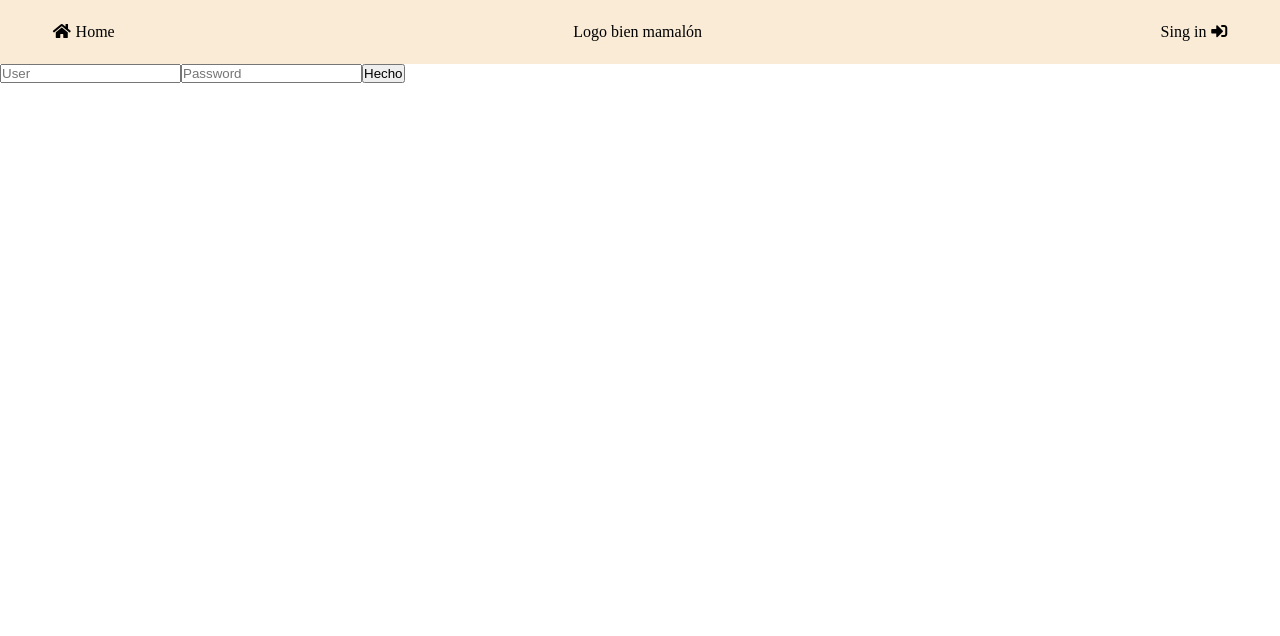
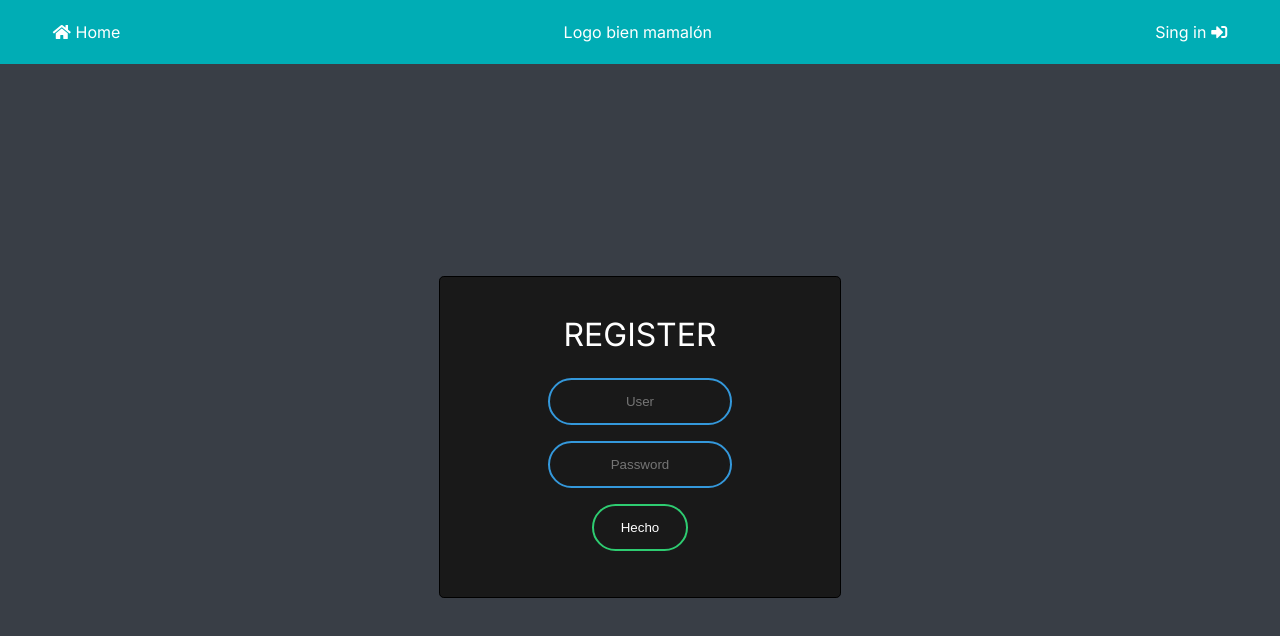
Before and after one commit to Edwardreyessp/crud-proyecto-escom, a React (Create React App) app: page /register in a window 1280 px wide. Shown: the top 636 px of the page. Built offline with nearby package versions, Linux system fonts and the light colour scheme; no server answers.

Commit message:
some css for main

```diff
--- a/src/App.jsx
+++ b/src/App.jsx
@@ -104,6 +104,7 @@ const App = () => {
             {component === "" &&
               <div className={styles.login}>
                 <form className={styles.form} onSubmit={handleSumbit}>
+                  <h1>Login</h1>
                   <input
                       placeholder="User"
                       type="text"
@@ -112,11 +113,11 @@ const App = () => {
                   />
                   <input
                       placeholder="Password"
-                      type="text"
+                      type="password"
                       onChange={(e) => setinPassword(e.target.value)}
                       value={inpassword}
                   />
-                  <button>Ingresar</button>
+                  <button>Login</button>
                 </form>
               </div>}
           </Route>
--- a/src/components/MenuCrud.jsx
+++ b/src/components/MenuCrud.jsx
@@ -39,6 +39,7 @@ const MenuCrud = () => {
               let x3pory2 = nivelXMLNode.children[index2].children[13].textContent
               let x3pory3 = nivelXMLNode.children[index2].children[14].textContent
               let area = nivelXMLNode.children[index2].children[15].textContent
+              let tipo = nivelXMLNode.children[index2].children[16].textContent
 
               libros = [...libros, {
                                     id: id,
@@ -57,7 +58,8 @@ const MenuCrud = () => {
                                     x3pory1: x3pory1,
                                     x3pory2: x3pory2,
                                     x3pory3: x3pory3,
-                                    area: area
+                                    area: area,
+                                    tipo: tipo
                                   }]
             })
             setState([...libros])
@@ -111,7 +113,12 @@ const MenuCrud = () => {
             </section>
           ))}
         </main>
-        : (Ver && <VerEjercicio state={state} idChallenge={idChallenge}/>)
+        : (Ver && <VerEjercicio
+                    state={state}
+                    idChallenge={idChallenge}
+                    setSomeButtom={setSomeButtom}
+                    setVer={setVer}
+                  />)
       }
     </div>
   )
--- a/src/components/Register.jsx
+++ b/src/components/Register.jsx
@@ -1,4 +1,5 @@
 import React, { useState } from 'react'
+import styles from '../scss/Register.module.scss'
 
 const Register = ({state, setState}) => {
   const [user, setUser] = useState("")
@@ -38,13 +39,18 @@ const Register = ({state, setState}) => {
   const handleSumbit = (e) => {
     e.preventDefault()
     set()
+    if(user === "admin")
+      alert("admin is already used")
+    else
       setState([...state, {id: "5", nick: user, password: password}])
     setUser("")
     setPassword("")
   }
 
   return (
-    <form className="form" onSubmit={handleSumbit}>
+    <div className={styles.container}>
+      <form className={styles.form} onSubmit={handleSumbit}>
+        <h1>Register</h1>
         <input
             placeholder="User"
             type="text"
@@ -53,12 +59,13 @@ const Register = ({state, setState}) => {
         />
         <input
             placeholder="Password"
-          type="text"
+            type="password"
             onChange={(e) => setPassword(e.target.value)}
             value={password}
         />
         <button>Hecho</button>
       </form>
+    </div>
   )
 }
 
--- a/src/components/VerEjercicio.jsx
+++ b/src/components/VerEjercicio.jsx
@@ -1,18 +1,50 @@
-const VerEjercicio = ({state, idChallenge}) => {
+import { useEffect, useState } from "react"
+
+const VerEjercicio = ({state, idChallenge, setSomeButtom, setVer}) => {
+  const [current, setCurrent] = useState([])
+
+  useEffect(() => {
+    state.map(({id, x1, x2, x3, y1, y2, y3, x1pory1, x1pory2, x1pory3, x2pory1, x2pory2, x2pory3, x3pory1, x3pory2, x3pory3, area, tipo}) => (
+      id === idChallenge &&
+        setCurrent({
+          x1: x1,
+          x2: x2,
+          x3: x3,
+          y1: y1,
+          y2: y2,
+          y3: y3,
+          x1pory1: x1pory1,
+          x1pory2: x1pory2,
+          x1pory3: x1pory3,
+          x2pory1: x2pory1,
+          x2pory2: x2pory2,
+          x2pory3: x2pory3,
+          x3pory1: x3pory1,
+          x3pory2: x3pory2,
+          x3pory3: x3pory3,
+          area: area,
+          tipo: tipo
+        })
+    ))
+    // eslint-disable-next-line
+  }, [])
+
+  const back = () => {
+    setSomeButtom(false)
+    setVer(false)
+  }
+
   return (
     <div>
-      {idChallenge === "AA" &&
-        state.map(({id, x1, x2, x3, y1, y2, y3}) => (
-          id === idChallenge &&
-            <div key={id}>
-              <h3>x1: {x1}</h3>
-              <h3>x2: {x2}</h3>
-              <h3>x3: {x3}</h3>
-              <h3>y1: {y1}</h3>
-              <h3>y2: {y2}</h3>
-              <h3>y3: {y3}</h3>
-            </div>
-        ))
+      <button onClick={() => console.log(current)}>Ver current</button>
+      <button onClick={() => back()}>Volver</button>
+      <h1>Let's Play</h1>
+      {current.tipo === "2x1" &&
+        <section>
+          <div></div>
+          <div>{current.x1pory1}</div>
+          <div>{current.x2pory1}</div>
+        </section>
       }
     </div>
   )
--- a/src/scss/App.module.scss
+++ b/src/scss/App.module.scss
@@ -8,11 +8,12 @@
     align-items: center;
     justify-content: space-between;
     padding: 0 3rem;
-    background-color: antiquewhite;
+    background-color: #00adb5;
+    color: white;
 
     .link {
       text-decoration: none;
-      color: black;
+      color: white;
 
       i {
         margin: 0 0.3rem;
@@ -26,8 +27,9 @@
   }
 
   .login {
-    background-color: wheat;
-    height: 93.1vh;
+    /* background-color: #34495e; */
+    background-color: #393e46;
+    height: 93.2vh;
     display: flex;
     align-items: center;
     justify-content: center;
@@ -37,15 +39,55 @@
       flex-direction: column;
       align-items: center;
       justify-content: center;
+      width: 25rem;
+      height: 20rem;
       border: 1px solid black;
+      background-color: #191919;
+      border-radius: 0.3rem;
+
+      h1 {
+        color: white;
+        text-transform: uppercase;
+        font-weight: 500;
+        margin-bottom: 1rem;
+      }
 
       input {
-        padding: 0.5rem 0.2rem;
+        padding: 14px 10px;
         margin: 0.5rem 0;
+        background: none;
+        border: 2px solid #3498db;
+        outline: none;
+        text-align: center;
+        color: white;
+        border-radius: 24px;
+        width: 10rem;
+        transition: 0.25s;
+      }
+
+      input:focus {
+        width: 16rem;
+        border-color: #2ecc71;
+        transition: 0.25s;
       }
 
       button {
-        padding: 0.5rem 0.5rem;
+        padding: 14px 10px;
+        margin: 0.5rem 0;
+        background: none;
+        border: 2px solid #2ecc71;
+        outline: none;
+        text-align: center;
+        color: white;
+        border-radius: 24px;
+        width: 6rem;
+        cursor: pointer;
+        transition: 0.25s;
+      }
+
+      button:hover {
+        background-color: #2ecc71;
+        transition: 0.25s;
       }
     }
   }
--- /dev/null
+++ b/src/scss/Register.module.scss
@@ -0,0 +1,64 @@
+.container {
+  background-color: #393e46;
+  height: 93.2vh;
+  display: flex;
+  align-items: center;
+  justify-content: center;
+
+  .form {
+    display: flex;
+    flex-direction: column;
+    align-items: center;
+    justify-content: center;
+    width: 25rem;
+    height: 20rem;
+    border: 1px solid black;
+    background-color: #191919;
+    border-radius: 0.3rem;
+
+    h1 {
+      color: white;
+      text-transform: uppercase;
+      font-weight: 500;
+      margin-bottom: 1rem;
+    }
+
+    input {
+      padding: 14px 10px;
+      margin: 0.5rem 0;
+      background: none;
+      border: 2px solid #3498db;
+      outline: none;
+      text-align: center;
+      color: white;
+      border-radius: 24px;
+      width: 10rem;
+      transition: 0.25s;
+    }
+
+    input:focus {
+      width: 16rem;
+      border-color: #2ecc71;
+      transition: 0.25s;
+    }
+
+    button {
+      padding: 14px 10px;
+      margin: 0.5rem 0;
+      background: none;
+      border: 2px solid #2ecc71;
+      outline: none;
+      text-align: center;
+      color: white;
+      border-radius: 24px;
+      width: 6rem;
+      cursor: pointer;
+      transition: 0.25s;
+    }
+
+    button:hover {
+      background-color: #2ecc71;
+      transition: 0.25s;
+    }
+  }
+}
--- a/src/scss/main.scss
+++ b/src/scss/main.scss
@@ -1,4 +1,10 @@
+@import url("https://fonts.googleapis.com/css2?family=Inter:wght@400;700&display=swap");
+
 * {
   margin: 0;
   padding: 0;
 }
+
+body {
+  font-family: "Inter", "sans-serif";
+}
```
Also changed, not shown: src/scss/Ejercicio.module.scss (added), 1 other file (tests, documents, lock files or other folders). Lines whose indentation alone changed are shown as unchanged.
